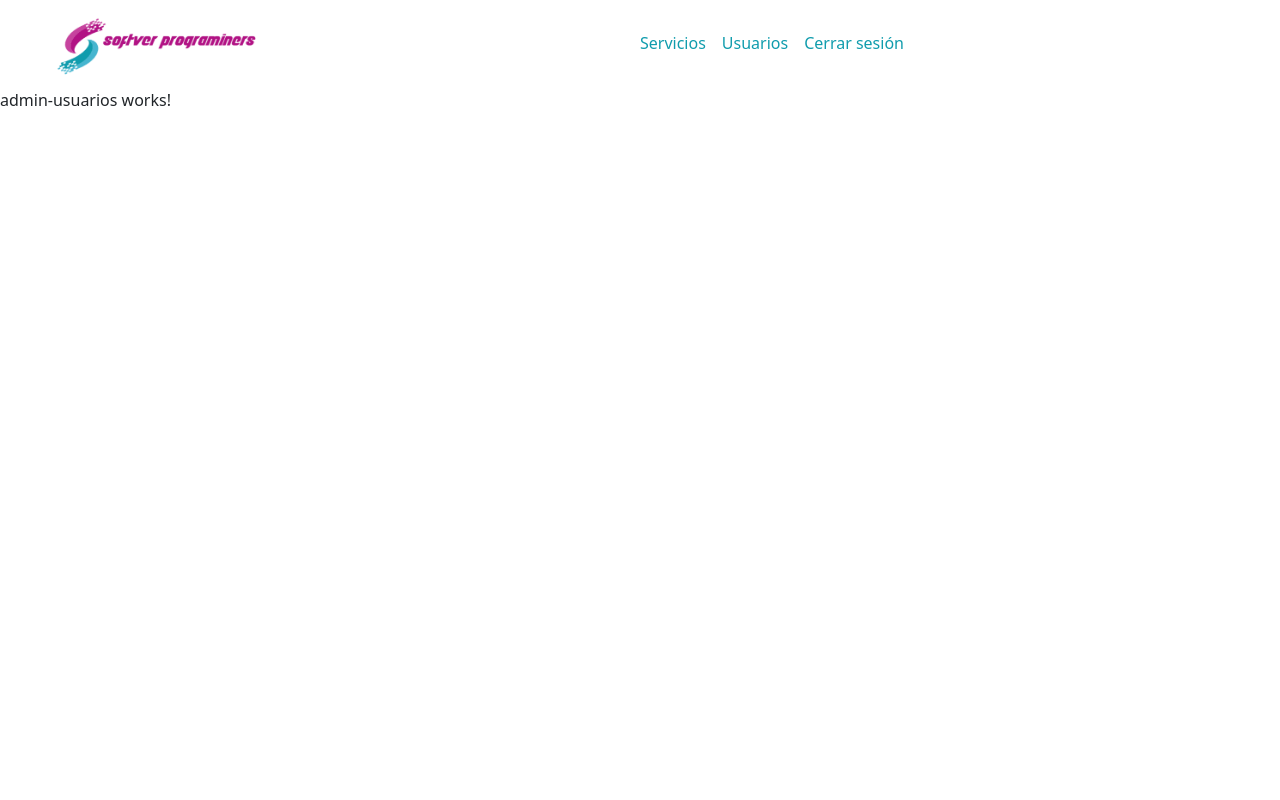
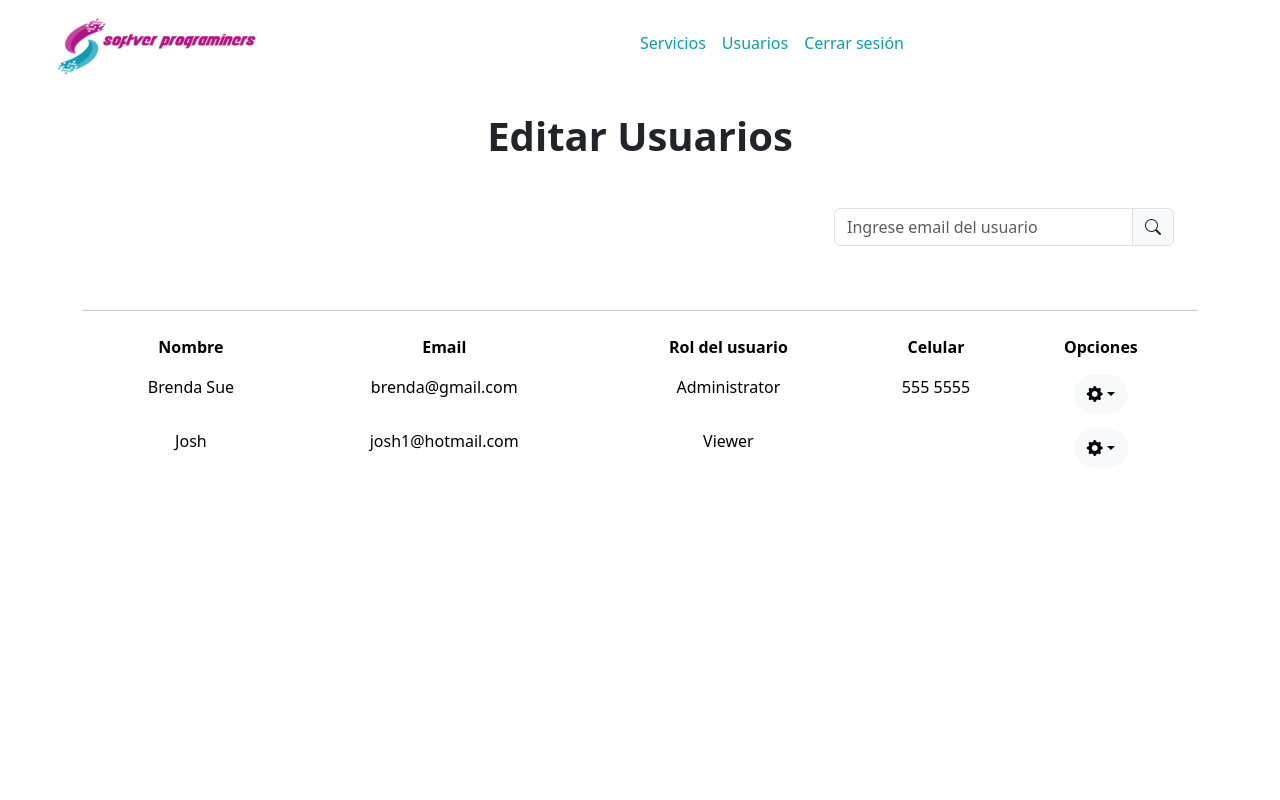
Before and after one commit to danielaZamb/softver-programiers, an Angular app: page /admin-users in a window 1280 px wide. Shown: the top 800 px of the page. Built offline with nearby package versions, Linux system fonts and the light colour scheme.

Commit message:
Componente editar usuarios

```diff
--- a/src/app/admin/admin-usuarios/admin-usuarios.component.html
+++ b/src/app/admin/admin-usuarios/admin-usuarios.component.html
@@ -1 +1,57 @@
-<p>admin-usuarios works!</p>
+<div class="container text-center px-4 py-4">
+    <div class="row justify-content-md-center">
+
+        <div class="col">
+            <h1 class="mb-4 pb-4"><strong>Editar Usuarios</strong></h1>
+        </div>
+
+        <div class="row justify-content-end">
+            <div class="col-md-4">
+                <div class="input-group mb-3">
+                    <input type="email" class="form-control" placeholder="Ingrese email del usuario" id="searchEmail"
+                        name="searchEmail" />
+                    <button class="input-group-text" (click)="search()"><i class="bi bi-search"></i></button>
+                </div>
+            </div>
+        </div>
+
+        <hr class="mt-5">
+        <div class="row">
+            <table class="table table-borderless">
+                <thead>
+                    <tr>
+                        <th scope="col">Nombre</th>
+                        <th scope="col">Email</th>
+                        <th scope="col">Rol del usuario</th>
+                        <th scope="col">Celular</th>
+                        <th scope="col">Opciones</th>
+                    </tr>
+                </thead>
+                <tbody>
+
+                    <!--listado de usuarios-->
+                    <tr *ngFor="let usuario of usuarios">
+                        <td scope="row">{{usuario.nombre}}</td>
+                        <td>{{usuario.email}}</td>
+                        <td>{{usuario.rol}}</td>
+                        <td>{{usuario.celular}}</td>
+                        <td>
+                            <div class="dropdown">
+                                <button class="btn btn-light dropdown-toggle" type="button"
+                                    data-bs-toggle="dropdown" aria-expanded="false">
+                                    <i class="bi bi-gear-fill"></i>
+                                </button>
+                                <ul class="dropdown-menu">
+                                    <li><a class="dropdown-item" href="#"><i class="bi bi-pen-fill"></i>Editar</a></li>
+                                    <li><a class="dropdown-item" href="#"><i class="bi bi-trash-fill"></i>Eliminar</a></li>
+                                </ul>
+                            </div>
+                        </td>
+                    </tr>
+
+                </tbody>
+            </table>
+        </div>
+
+    </div>
+</div>
--- a/src/app/admin/admin-usuarios/admin-usuarios.component.ts
+++ b/src/app/admin/admin-usuarios/admin-usuarios.component.ts
@@ -1,4 +1,6 @@
 import { Component, OnInit } from '@angular/core';
+import { User } from 'src/app/user.model';
+import { UserServices } from 'src/app/user.service';
 
 @Component({
   selector: 'app-admin-usuarios',
@@ -7,9 +9,20 @@ import { Component, OnInit } from '@angular/core';
 })
 export class AdminUsuariosComponent implements OnInit {
 
-  constructor() { }
+  usuarios : User [];
+
+  searchEmail : string;
+
+  constructor(private userServicios : UserServices) { }
 
   ngOnInit(): void {
+    this.usuarios = this.userServicios.users;
+  }
+
+  search() {
+
+    this.usuarios.find(user => user.email == this.searchEmail);
+
   }
 
 }
--- a/src/app/formularios/sign-form/sign-form.component.ts
+++ b/src/app/formularios/sign-form/sign-form.component.ts
@@ -22,7 +22,7 @@ export class SignFormComponent implements OnInit {
 
   //Funcion para agregar usuario
   addUser() {
-    this.userServicio.users.push(new User(this.inputName, this.inputEmail, this.inputPassword, "Viewer"));
+    this.userServicio.users.push(new User(this.inputName, this.inputEmail, this.inputPassword, "Viewer", ""));
     alert("Usuario registrado");
     this.router.navigate(['login']);
   }
--- a/src/app/user.model.ts
+++ b/src/app/user.model.ts
@@ -1,6 +1,6 @@
 export class User {
 
-    constructor(public nombre: string, public email: string, public contrasena: string, public rol: string) {
+    constructor(public nombre: string, public email: string, public contrasena: string, public rol: string, public celular: string) {
 
     }
 
--- a/src/app/user.service.ts
+++ b/src/app/user.service.ts
@@ -3,8 +3,8 @@ import { User } from "./user.model";
 export class UserServices {
 
     users: User[] = [
-        new User("Brenda Sue", "brenda@gmail.com", "123456", "Administrator"),
-        new User("Josh", "josh1@hotmail.com", "9874", "Viewer")
+        new User("Brenda Sue", "brenda@gmail.com", "123456", "Administrator", "555 5555"),
+        new User("Josh", "josh1@hotmail.com", "9874", "Viewer", "")
     ]
 
 }
```
